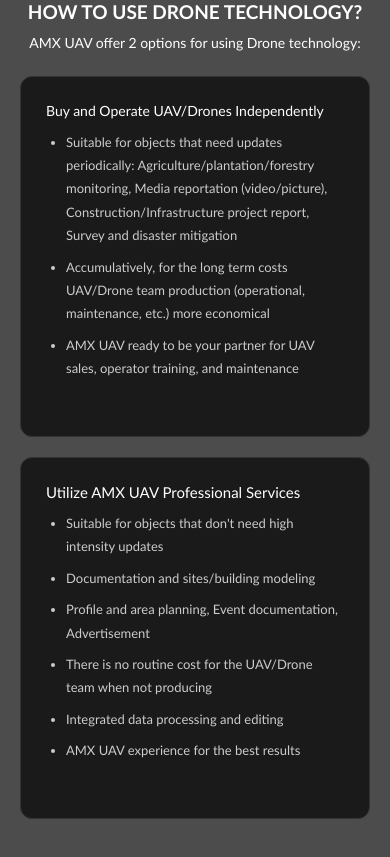
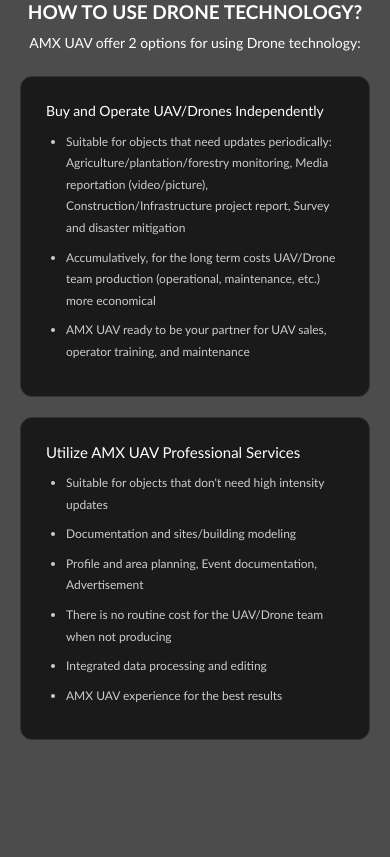
Before and after one commit to nasgmr/website-amx-next, a Next.js app: page /products/mapping in a window 390 px wide. Shown: the part 1640-2497 px from the top of the page. Built offline with nearby package versions, Linux system fonts and the light colour scheme; a web font is replaced by a local one.

Commit message:
fix: products usage content: subtitle and list (mobile version)

```diff
--- a/src/css/style.css
+++ b/src/css/style.css
@@ -2344,11 +2344,12 @@ html, body, .homepage-body {
   }
 
   .content-list {
-    padding-left: 13px;
+    padding-left: 12px;
+    margin-bottom: 5px;
   }
 
   .content-list li {
-    font-size: 13px;
+    font-size: 12px;
     margin-bottom: 8px;
   }
 
```
